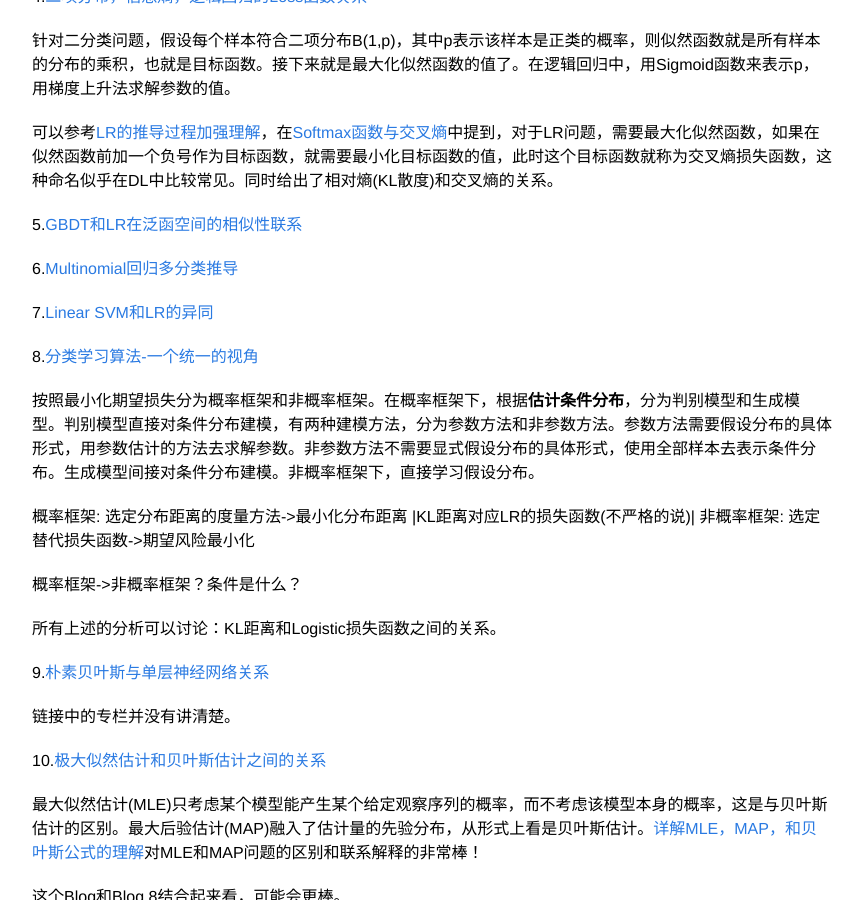
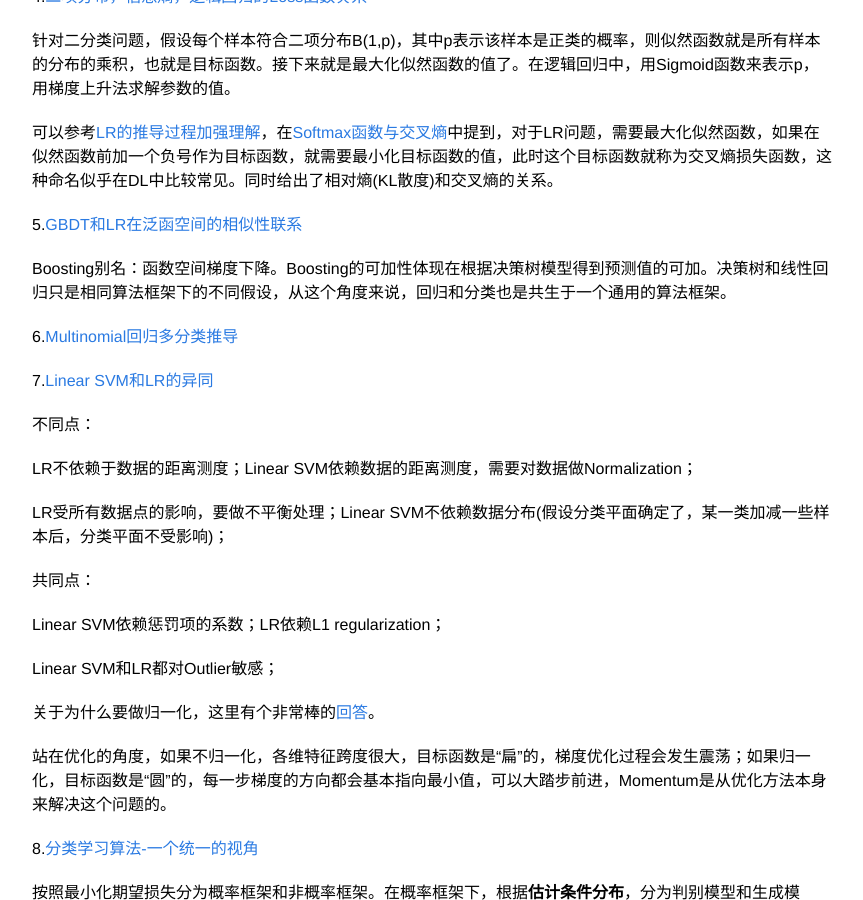
Before and after one commit to zhpmatrix/zhpmatrix.github.io, a Jekyll site: the page built from _posts/2017-12-27-relationships-models.md, in a window 1280 px wide and 900 px high, scrolled down 343 px. Shown: the whole window, without its empty margins (208-1071 px from the left). Built offline with Jekyll 4.4.1, drawn with Linux system fonts in a browser that asks for light colours; comment, search, counter and statistics services are not loaded.

Commit message:
add new content

```diff
--- a/_posts/2017-12-27-relationships-models.md
+++ b/_posts/2017-12-27-relationships-models.md
@@ -20,9 +20,27 @@ mathjax: true
 
 5.[GBDT和LR在泛函空间的相似性联系](http://blog.csdn.net/xsqlx/article/details/51330627)
 
+Boosting别名：函数空间梯度下降。Boosting的可加性体现在根据决策树模型得到预测值的可加。决策树和线性回归只是相同算法框架下的不同假设，从这个角度来说，回归和分类也是共生于一个通用的算法框架。
+
 6.[Multinomial回归多分类推导](http://blog.csdn.net/xsqlx/article/details/76599171)
 
 7.[Linear SVM和LR的异同](https://www.zhihu.com/question/26768865/answer/247134855)
+
+不同点：
+
+LR不依赖于数据的距离测度；Linear SVM依赖数据的距离测度，需要对数据做Normalization；
+
+LR受所有数据点的影响，要做不平衡处理；Linear SVM不依赖数据分布(假设分类平面确定了，某一类加减一些样本后，分类平面不受影响)；
+
+共同点：
+
+Linear SVM依赖惩罚项的系数；LR依赖L1 regularization；
+
+Linear SVM和LR都对Outlier敏感；
+
+关于为什么要做归一化，这里有个非常棒的[回答](https://www.zhihu.com/question/37129350)。
+
+站在优化的角度，如果不归一化，各维特征跨度很大，目标函数是“扁”的，梯度优化过程会发生震荡；如果归一化，目标函数是“圆”的，每一步梯度的方向都会基本指向最小值，可以大踏步前进，Momentum是从优化方法本身来解决这个问题的。
 
 8.[分类学习算法-一个统一的视角](https://zhuanlan.zhihu.com/p/30745139)
 
```
